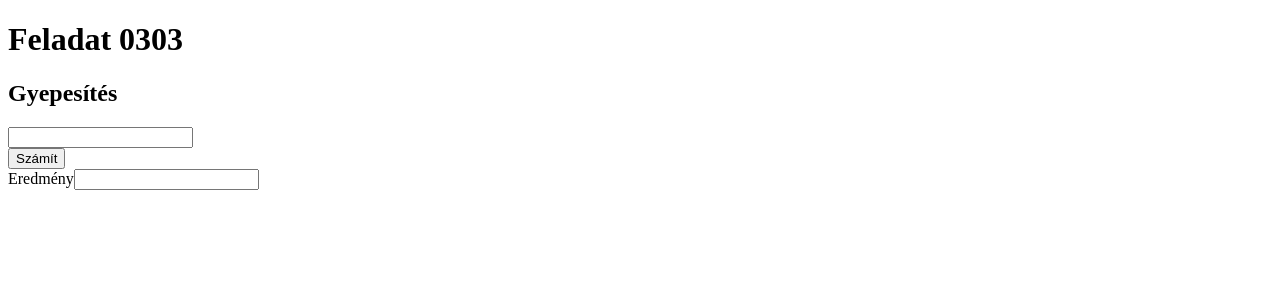
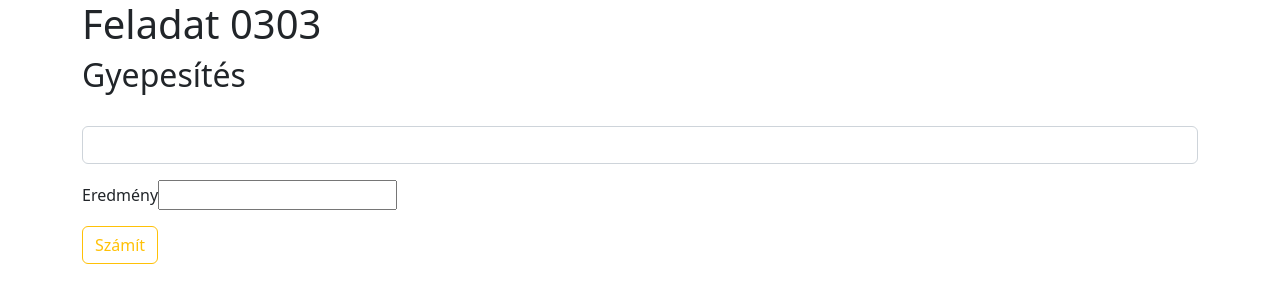
Before and after one commit to megyerimark/gyepes, an Angular app: page / in a window 1280 px wide. Shown: the top 302 px of the page. Built offline with nearby package versions, Linux system fonts and the light colour scheme.

Commit message:
Bootstrap hozzáadása

```diff
--- a/package.json
+++ b/package.json
@@ -18,6 +18,7 @@
     "@angular/platform-browser": "^14.2.0",
     "@angular/platform-browser-dynamic": "^14.2.0",
     "@angular/router": "^14.2.0",
+    "bootstrap": "^5.2.2",
     "rxjs": "~7.5.0",
     "tslib": "^2.3.0",
     "zone.js": "~0.11.4"
--- a/src/app/app.component.html
+++ b/src/app/app.component.html
@@ -7,13 +7,13 @@
   <h2>Gyepesítés</h2>
   <div class="grassForm">
     <div class="mb-3">
-      <label for="" class="form-label"></label>
+      <label for="" class="form-label" ></label>
         <input type="text" class="form-control">
     </div>
-    <button>Számít</button>
     <div class="mb-3">
-      <label for="">Eredmény</label>
+      <label for="" placeholder="asd">Eredmény</label>
       <input type="text" class="form-contorl">
     </div>
   </div>
+  <button class="btn btn-outline-warning">Számít</button>
 </div>
--- a/src/styles.css
+++ b/src/styles.css
@@ -1 +1,2 @@
 /* You can add global styles to this file, and also import other style files */
+@import "~bootstrap"
```
Also changed, not shown: 1 other file (tests, documents, lock files or other folders).
